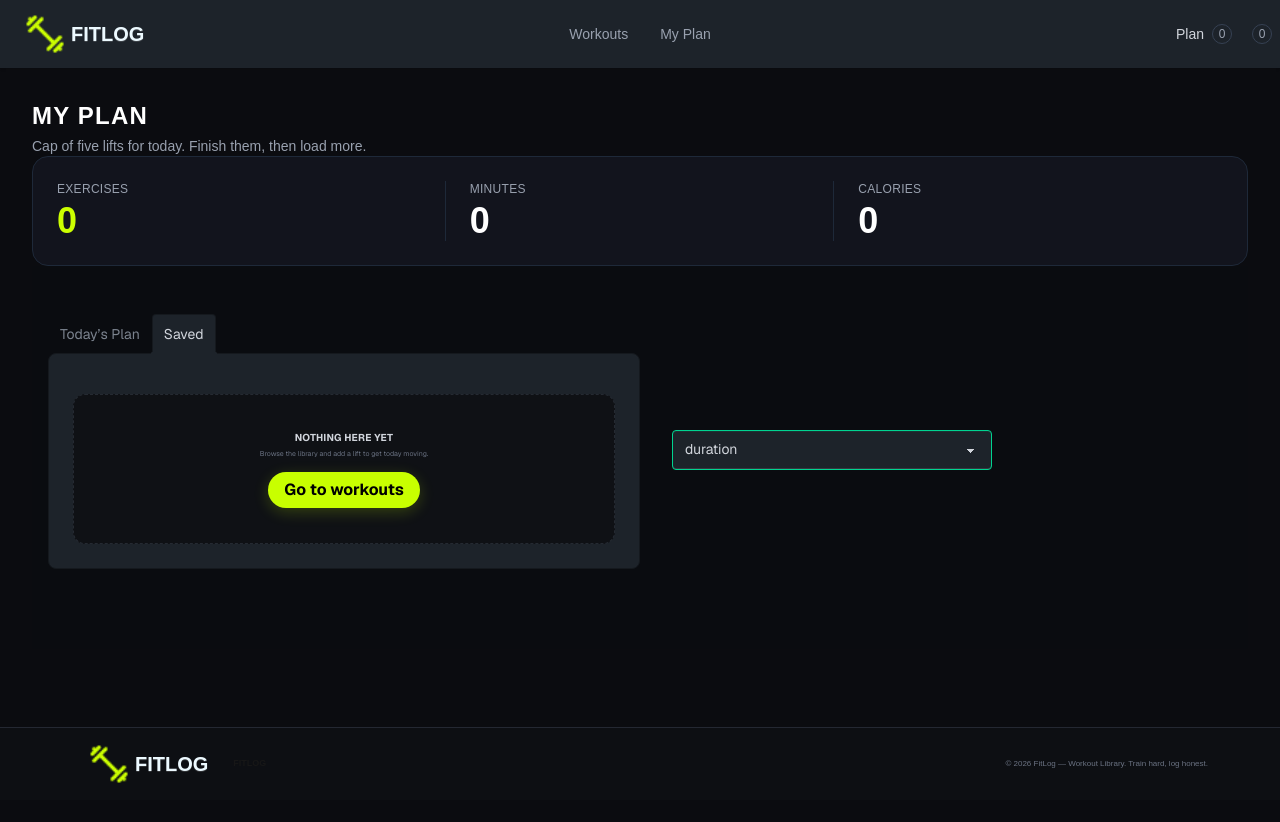
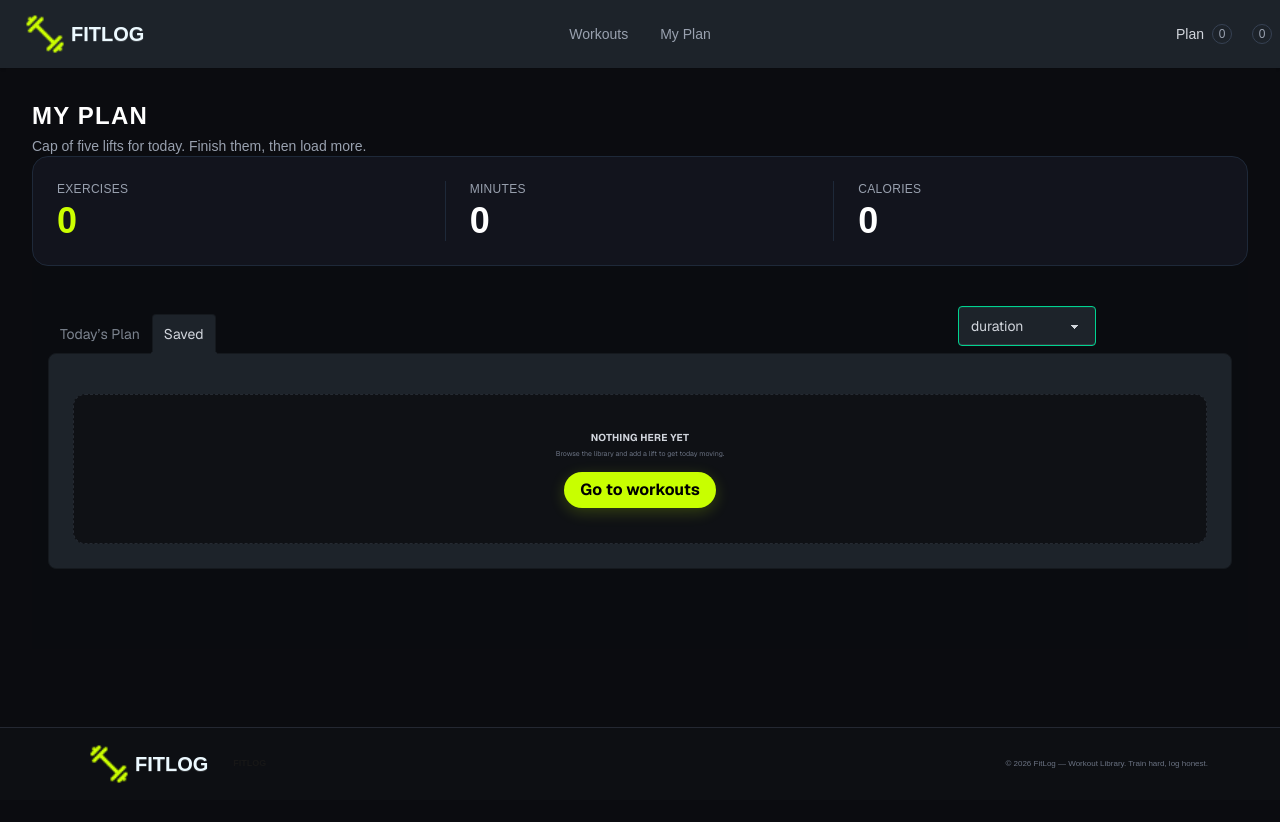
Before and after one commit to rumamarjana/b14-a6-fit, a Next.js app: page /plan-listed in a window 1280 px wide. Shown: the top 822 px of the page. Built offline with nearby package versions, Linux system fonts and the light colour scheme.

Commit message:
Update code

```diff
--- a/src/app/plan-listed/page.tsx
+++ b/src/app/plan-listed/page.tsx
@@ -65,8 +65,22 @@ const PlanPage = () => {
 
                 </div>
 
-                <div className="w-full flex flex-col sm:flex-row sm:items-center justify-between p-4 bg-[#0a0c10] font-sans gap-4 select-none ">
-                    <div className='w-full grid grid-cols-2 justify-between mb-4'>
+                <div className="w-full flex flex-col  sm:flex-row sm:items-center justify-between p-4 bg-[#0a0c10] font-sans gap-4 select-none relative">
+                    <div className="flex items-center gap-2 mx-8 absolute right-30 top-10">
+                            <select
+                                value={sortBy}
+                                onChange={(e) =>
+                                    setSortBy(e.target.value as "duration" | "caloriesBurned" | "rating")
+                                } defaultValue="Pick a Runtime"
+                                className="select select-success " >
+                                <option disabled={true}>Sort By</option>
+                                <option value={"duration"}>duration</option>
+                                <option value={"caloriesBurned"}>caloriesBurned</option>
+                                <option value={"rating"}>caloriesBurned</option>
+
+                            </select>
+                        </div>
+                    <div className='w-full grid grid-cols-1 justify-between mb-4'>
                         <div className='w-full flex items-center justify-between mb-4'>
                             <div className="tabs tabs-lift py-8  w-full">
                                 <input type="radio" name="my_tabs_3" className="tab" aria-label="Today’s Plan" />
@@ -140,20 +154,7 @@ const PlanPage = () => {
                             </div>
                         </div>
 
-                        <div className="flex items-center gap-2 mx-8">
-                            <select
-                                value={sortBy}
-                                onChange={(e) =>
-                                    setSortBy(e.target.value as "duration" | "caloriesBurned" | "rating")
-                                } defaultValue="Pick a Runtime"
-                                className="select select-success " >
-                                <option disabled={true}>Sort By</option>
-                                <option value={"duration"}>duration</option>
-                                <option value={"caloriesBurned"}>caloriesBurned</option>
-                                <option value={"rating"}>rating</option>
 
-                            </select>
-                        </div>
                     </div>
 
 
```
